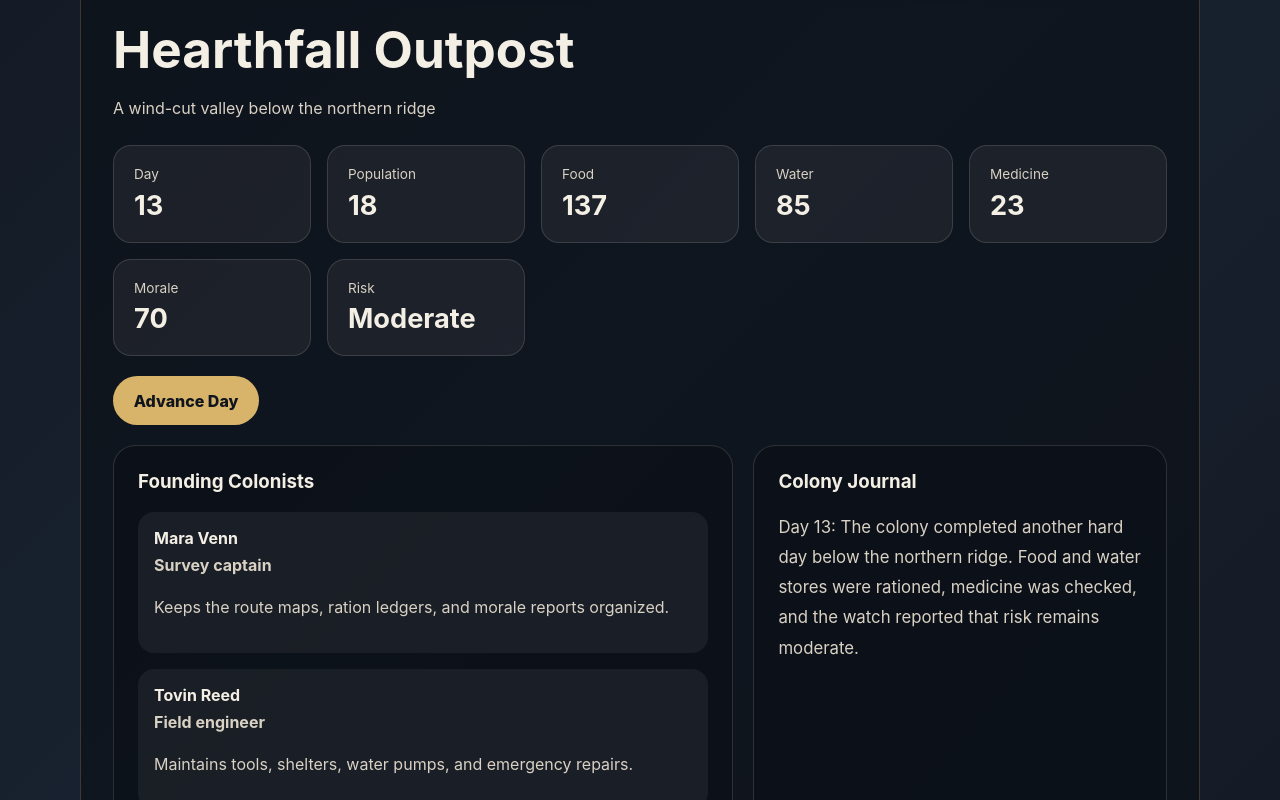
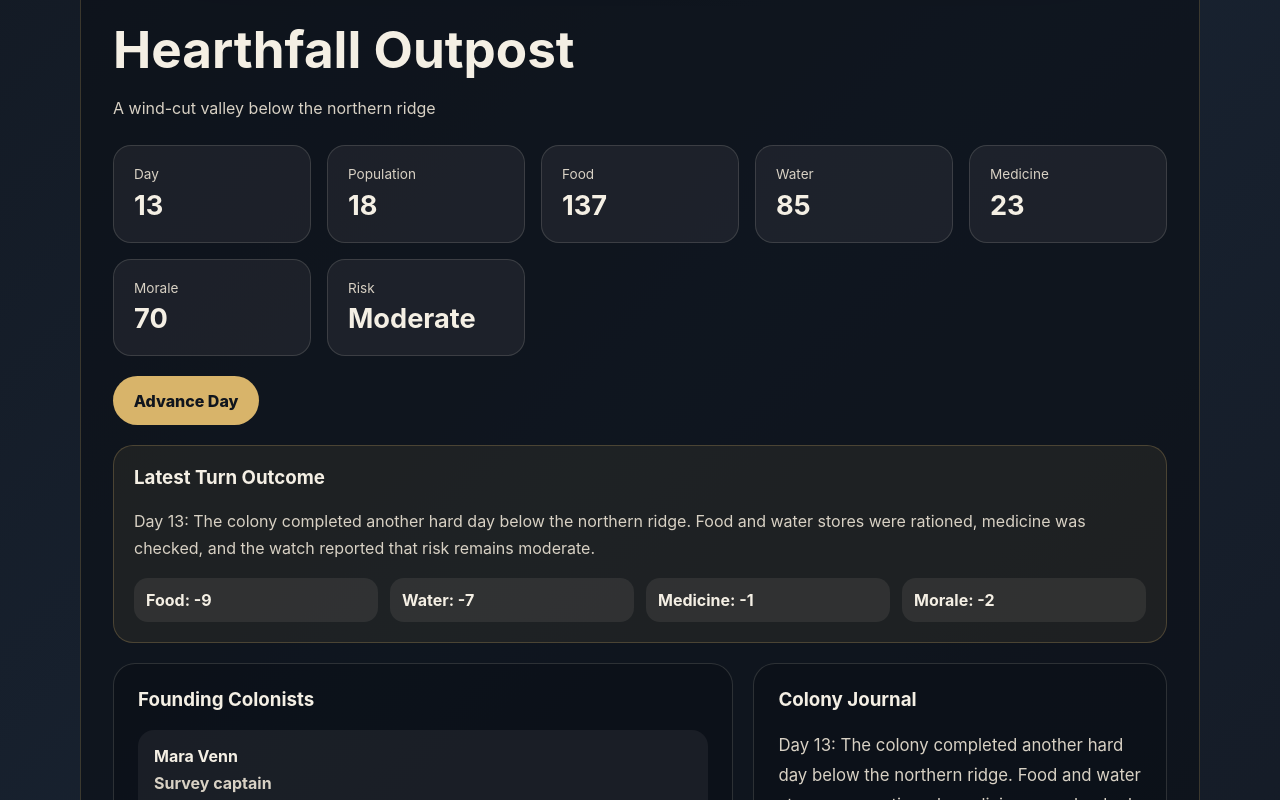
Before and after one commit to lakotacamp/aws-cloudops-security-lab, a React (Vite) app in the folder app/frontend/: page / in a window 1280 px wide. Both pictures are taken after a click on the button "Advance Day". Shown: the part 797-1597 px from the top of the page. Built offline with nearby package versions, Linux system fonts and the light colour scheme.

Commit message:
Display latest turn outcome
Added local state for the latest turn outcome, displayed structured resource-change data after advancing the day, styled the outcome panel, and updated README checklists.

```diff
--- a/app/frontend/src/App.tsx
+++ b/app/frontend/src/App.tsx
@@ -1,13 +1,18 @@
 import { useState } from 'react'
 import './App.css'
 import { seedColony } from './data/seedColony'
-import { advanceDay } from './simulation/advanceDay'
+import { advanceDay, type TurnOutcome } from './simulation/advanceDay'
 
 function App() {
   const [colony, setColony] = useState(seedColony)
+  const [latestTurnOutcome, setLatestTurnOutcome] =
+    useState<TurnOutcome | null>(null)
 
   function handleAdvanceDay() {
-    setColony((currentColony) => advanceDay(currentColony).colony)
+    const result = advanceDay(colony)
+
+    setColony(result.colony)
+    setLatestTurnOutcome(result.outcome)
   }
 
   return (
@@ -77,6 +82,20 @@ function App() {
           Advance Day
         </button>
 
+        {latestTurnOutcome && (
+          <article className="turn-outcome-card">
+            <h3>Latest Turn Outcome</h3>
+            <p>{latestTurnOutcome.summary}</p>
+
+            <div className="outcome-grid">
+              <span>Food: {latestTurnOutcome.foodChange}</span>
+              <span>Water: {latestTurnOutcome.waterChange}</span>
+              <span>Medicine: {latestTurnOutcome.medicineChange}</span>
+              <span>Morale: {latestTurnOutcome.moraleChange}</span>
+            </div>
+          </article>
+        )}
+
         <div className="colony-grid">
           <article className="card">
             <h3>Founding Colonists</h3>
--- a/app/frontend/src/index.css
+++ b/app/frontend/src/index.css
@@ -30,3 +30,42 @@ textarea,
 select {
   font: inherit;
 }
+
+.turn-outcome-card {
+  margin: 0 0 1.25rem;
+  padding: 1.25rem;
+  border: 1px solid rgba(216, 180, 106, 0.24);
+  border-radius: 20px;
+  background: rgba(216, 180, 106, 0.08);
+}
+
+.turn-outcome-card h3 {
+  margin-top: 0;
+  color: #f4efe4;
+}
+
+.turn-outcome-card p {
+  color: #d8d1c4;
+  line-height: 1.7;
+}
+
+.outcome-grid {
+  display: grid;
+  grid-template-columns: repeat(4, minmax(0, 1fr));
+  gap: 0.75rem;
+  margin-top: 1rem;
+}
+
+.outcome-grid span {
+  padding: 0.75rem;
+  border-radius: 14px;
+  background: rgba(244, 239, 228, 0.08);
+  color: #f4efe4;
+  font-weight: 700;
+}
+
+@media (max-width: 900px) {
+  .outcome-grid {
+    grid-template-columns: 1fr;
+  }
+}
```
Also changed, not shown: 2 other files (tests, documents, lock files or other folders).
